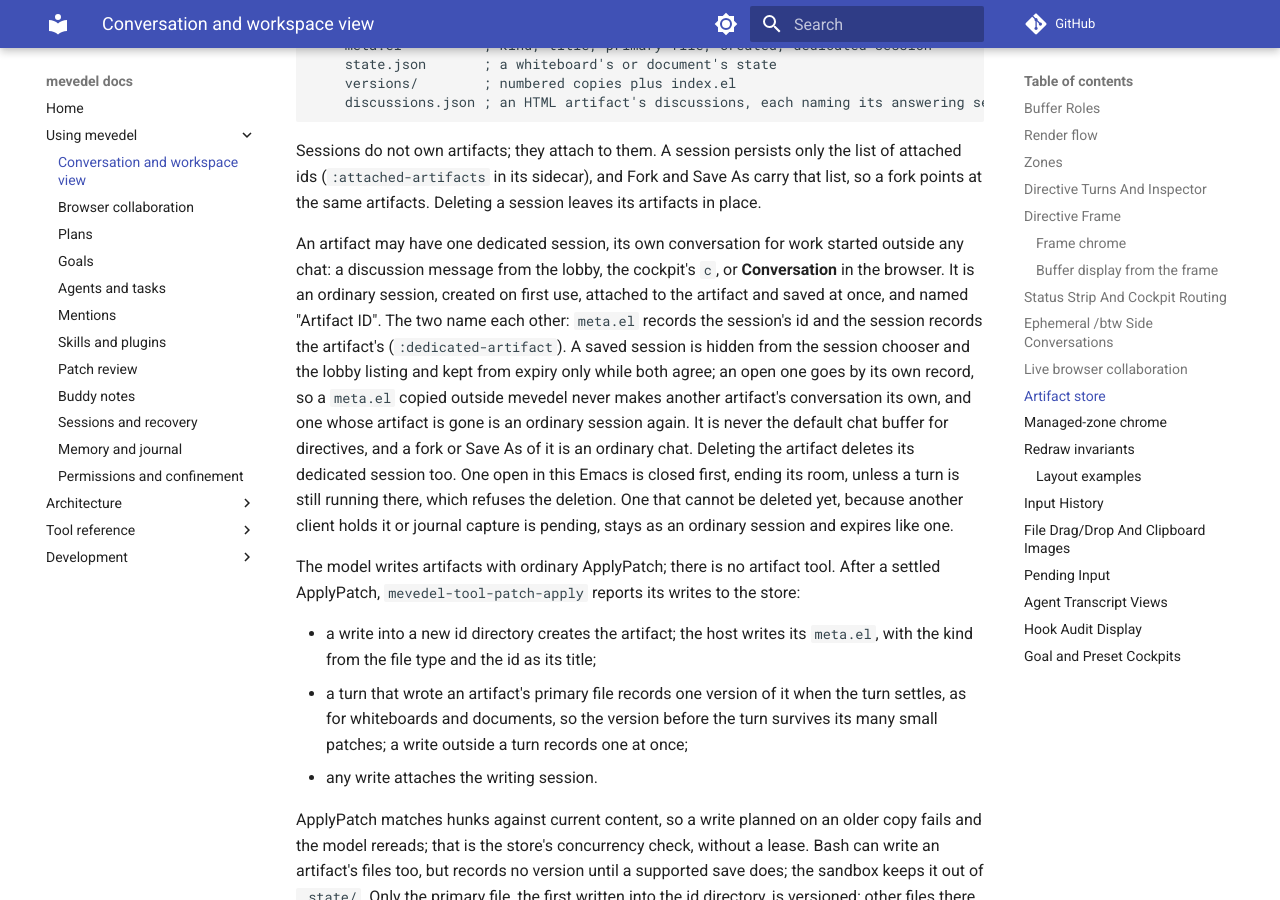
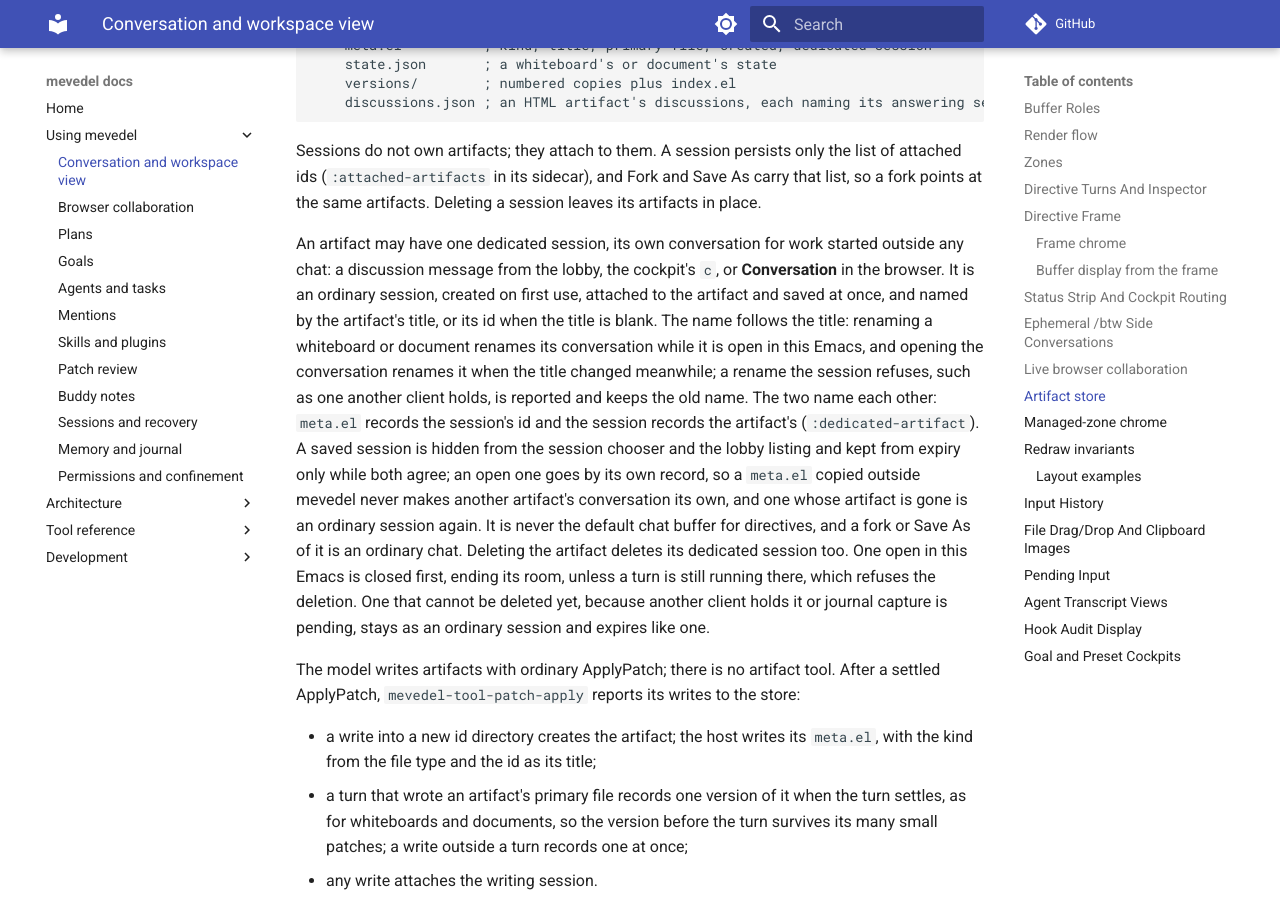
Before and after one commit to FrauH0lle/mevedel, an MkDocs documentation site: the page built from docs/view.md, in a window 1280 px wide and 900 px high, scrolled down 30900 px. Built offline with MkDocs 1.6.1 and Material for MkDocs 9.7.7, drawn with Linux system fonts in a browser that asks for light colours; comment, search, counter and statistics services are not loaded.

Commit message:
feat(artifacts): Name an artifact's conversation by its title
An artifact's dedicated session was named "Artifact ID", and an id is
often a long hash.  The name heads the session's buffer and view, its
browser room, and the room list the browser keeps, where several such
rooms were indistinguishable.

The conversation is now named by the artifact's title, or its id when
the title is blank, and the name follows the title: renaming a
whiteboard or document renames its open conversation, and opening a
conversation renames it when the title changed meanwhile, which also
renames existing conversations.  A rename the session refuses is
reported and keeps the old name.  Rooms already follow a session rename,
so browsers get the title the same way.

* mevedel-artifact-store.el (mevedel-artifact-store-conversation): Name
a new conversation by the title; rename an existing one on opening.
(mevedel-artifact-store--conversation-name)
(mevedel-artifact-store-name-conversation): New.
* mevedel-shared-editing.el (mevedel-shared-editing--commit): Rename the
conversation when a listed property changed.

* docs/view.md (Artifact store), docs/collaboration.md: Document it.

* test/test-mevedel-artifact-store.el
(mevedel-artifact-store-conversation): Expect the title, and a rename
on opening.
(mevedel-artifact-store-name-conversation)
(mevedel-artifact-store--conversation-name): New.
* test/test-mevedel-shared-editing.el (mevedel-shared-editing-call):
A rename renames the conversation.

```diff
--- a/docs/view.md
+++ b/docs/view.md
@@ -1484,8 +1484,13 @@ session leaves its artifacts in place.
 An artifact may have one dedicated session, its own conversation for work
 started outside any chat: a discussion message from the lobby, the cockpit's
 `c`, or **Conversation** in the browser. It is an ordinary session, created on
-first use, attached to the artifact and saved at once, and named "Artifact
-ID". The two name each other: `meta.el` records the session's id and the
+first use, attached to the artifact and saved at once, and named by the
+artifact's title, or its id when the title is blank. The name follows the
+title: renaming a whiteboard or document renames its conversation while it is
+open in this Emacs, and opening the conversation renames it when the title
+changed meanwhile; a rename the session refuses, such as one another client
+holds, is reported and keeps the old name. The two name each other: `meta.el`
+records the session's id and the
 session records the artifact's (`:dedicated-artifact`). A saved session is
 hidden from the session chooser and the lobby listing and kept from expiry
 only while both agree; an open one goes by its own record, so a `meta.el` copied outside mevedel never makes another
```
Also changed, not shown: docs/collaboration.md (+3 -0 lines), 4 other files.
